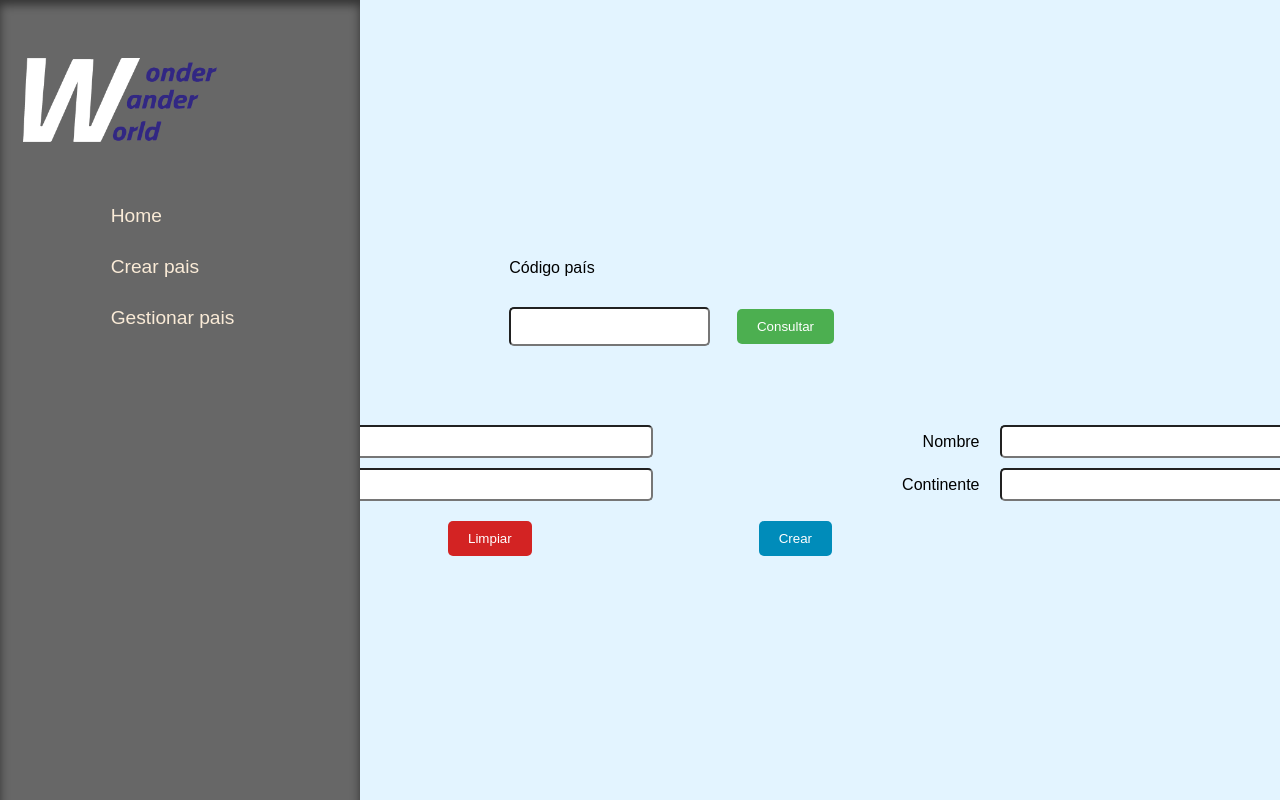
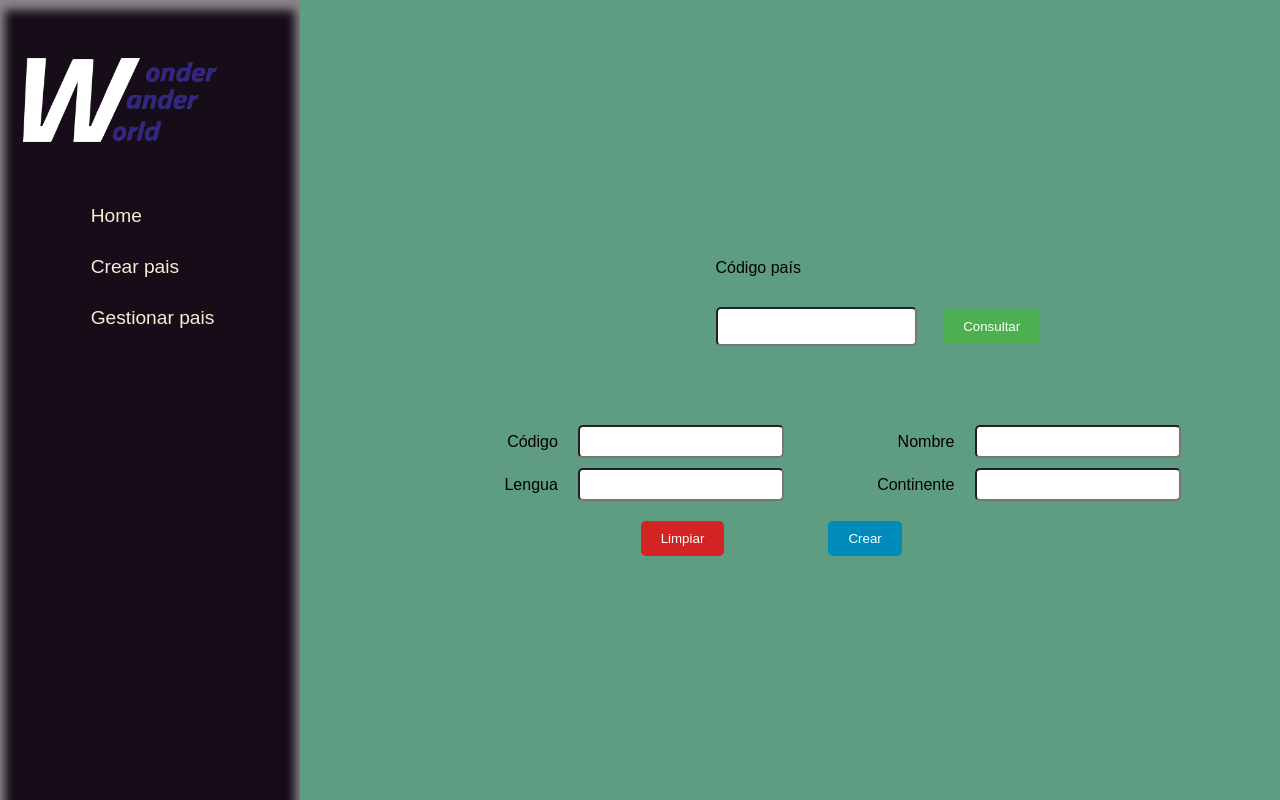
Before and after one commit to LordShadow98/Wonder.Wander.World, a React (Create React App) app: page /crear in a window 1280 px wide. Built offline with nearby package versions, Linux system fonts and the light colour scheme.

Commit message:
Finalizing css details

```diff
--- a/src/App.css
+++ b/src/App.css
@@ -1,22 +1,15 @@
 body {
-  margin: 0;
+  margin: auto;
+  border: none;
+  overflow-x: hidden;
   font-family: "Arial", sans-serif;
-  background-color: #e3f4ff;
   height: 100vh;
 }
 
-.container-app {
-  display: flex;
-  width: 100%;
+.app--container {
+  flex: 1;
+  position: relative;
+  justify-content: center;
+  border: none;
+  background: #5f9d82;
 }
-
-.routes {
-  flex: 1; /* Esto hará que el div ocupe todo el espacio disponible */
-}
-
-.app--container--two {
-  flex: 1;
-  overflow-y: auto;
-}
-
-/* Resto de estilos no cambiados */
--- a/src/App.js
+++ b/src/App.js
@@ -11,17 +11,13 @@ import CountryList from "./components/countryList/CountryList.jsx";
 export default function App() {
   return (
     <Router>
-      <div className="container-app">
+      <div className="app--container">
         <SideBar />
-        <div className="app--container--two">
-          <div className="routes">
-            <Routes>
-              <Route path="/" element={<CountryList/>}/>
-              <Route path="/crear" element={<CountryForm />} />
-              <Route path="/gestionar" element={<CountryManagementForm />} />
-            </Routes>
-          </div>
-        </div>
+        <Routes>
+          <Route path="/" element={<CountryList />} />
+          <Route path="/crear" element={<CountryForm />} />
+          <Route path="/gestionar" element={<CountryManagementForm />} />
+        </Routes>
       </div>
     </Router>
   );
--- a/src/components/countryList/CountryList.css
+++ b/src/components/countryList/CountryList.css
@@ -1,8 +1,7 @@
 /* direccion de la grid */
 .main__content {
-  width: 100%;
-  margin-left: 100px;
-  margin-top: 1rem;
+  margin-left: 55vh; /* Ancho de la barra lateral */
+  margin-right: 10vh;
   display: flex;
   align-items: center;
   flex-direction: column;
--- a/src/components/crudCountry/CountryCreationForm.css
+++ b/src/components/crudCountry/CountryCreationForm.css
@@ -1,27 +1,18 @@
-/* body {
+.creation--country {
   display: flex;
-  justify-content: center;
-  align-items: center;
-  height: 100vh;
-  margin: 0;
-  font-family: "Arial", sans-serif;
-  background-color: #dad8d8;
-  border: 1px red solid;
-} */
-
-.creation--country {
-  /* Contenedor principal con diseño de columna */
-  display: flex;
+  margin-left: 42vh;
+  margin-right: 30vh;
   flex-direction: column;
   align-items: center;
   justify-content: center;
   height: 100vh;
+  width: 68%;
 }
 
 .form--country--code {
   /* Estilo para el formulario de código de país */
   display: flex;
-  margin-left: 100px;
+  margin-left: 250px;
   padding: 35px 10px 35px 0px;
   flex-direction: column;
   align-items: center;
@@ -58,7 +49,7 @@
   grid-template-columns: repeat(4, 1fr);
   grid-template-rows: repeat(2, auto);
   grid-gap: 10px;
-  width: 110%; /* Ancho ajustado para un mejor espaciado */
+  width: 90%; /* Ancho ajustado para ocupar el contenedor padre */
   margin-bottom: 20px;
 }
 
@@ -82,7 +73,7 @@
   /* Contenedor para los botones de Limpiar y Crear */
   display: flex;
   justify-content: space-between;
-  width: 30%; /* Ancho ajustado para un mejor espaciado */
+  width: 100%; /* Ancho ajustado para ocupar el contenedor padre */
   margin-bottom: 20px;
 }
 
@@ -90,14 +81,18 @@
 .btn--create {
   /* Estilo para los botones Limpiar y Crear */
   padding: 10px 20px;
-  background-color: #d32323;
-  color: white;
   border: none;
   border-radius: 5px;
   cursor: pointer;
 }
 
+.btn--clear {
+  background-color: #d32323;
+  color: white;
+}
+
 .btn--create {
   /* Estilo específico para el botón Crear */
   background-color: #008cba;
+  color: white;
 }
--- a/src/components/crudCountry/CountryManagementForm.css
+++ b/src/components/crudCountry/CountryManagementForm.css
@@ -1,15 +1,16 @@
 .managment--country {
   display: flex;
+  margin-left: 50vh;
+  margin-right: 30vh;
   flex-direction: column;
   align-items: center;
   justify-content: center;
   height: 100vh;
-  margin-left: 20vh;
 }
 
 .consul--country {
   display: flex;
-  margin-left: 100px;
+  margin-left: 245px;
   padding: 35px 10px 35px 0px;
   flex-direction: column;
   align-items: flex-end;
@@ -67,7 +68,6 @@
   margin-bottom: 20px;
 }
 
-
 .btn--update {
   padding: 10px 20px;
   background-color: #4b90c9;
--- a/src/components/serchBar/Continents.css
+++ b/src/components/serchBar/Continents.css
@@ -1,14 +1,24 @@
+/* Continents.css */
 
-.ContinentItems { cursor: pointer;}
-.ContinentImg{
-    height: 120px;
-    width: 200px;
-    border-radius: 10px;
-    object-fit: cover;
-    background-color: #ededed;
+.ContinentItems {
+  cursor: pointer;
+  display: inline-block;
+  width: 40%; /* Cada elemento ocupa el 33.33% del ancho del contenedor */
+  box-sizing: border-box;
+  padding: 10px; /* Agrega un espacio entre las imágenes */
+  text-align: center; /* Centra el contenido en el contenedor */
+  margin-bottom: 20px; /* Ajusta el espacio entre las filas */
 }
 
-p{
-margin: 0%;
-color:#6a6a6a
+.ContinentImg {
+  height: 120px;
+  width: 100%;
+  border-radius: 10px;
+  object-fit: cover;
+  background-color: #ededed;
 }
+
+p {
+  margin: 0%;
+  color: #6a6a6a;
+}
--- a/src/components/serchBar/SearchBar.css
+++ b/src/components/serchBar/SearchBar.css
@@ -1,5 +1,7 @@
 .Search {
-  width: 30%;
+  position: relative;
+  width: 35%;
+  margin-top: 1em;
   padding-bottom: 30px;
   margin-bottom: 20px; /* Puedes ajustar el valor según tus necesidades */
 }
@@ -34,7 +36,7 @@ label {
   position: absolute;
   top: 100%;
   background: white;
-  width: 70%;
+  width: 80vh;
   left: 0;
   margin-top: 1rem;
   border-radius: 25px;
--- a/src/components/sideBar/SideBar.css
+++ b/src/components/sideBar/SideBar.css
@@ -1,14 +1,12 @@
 .SideBar {
+  height: 100%;
   position: fixed;
-  top: 0;
-  left: 0;
   display: flex;
+  width: 35vh;
   flex-direction: column;
-  background-color: #676767;
-  height: 100vh;
-  width: 40vh;
-  padding: 20px;
-  box-shadow: inset 0px 5px 10px 0px rgba(0, 0, 0, 0.5);
+  background-color: #160d18;
+  padding: 20px 0px 20px 20px;
+  box-shadow: inset 0px 5px 10px 5px rgba(255, 254, 254, 0.5);
 }
 
 .content-sideBar {
@@ -80,7 +78,6 @@
     gap: 0;
   }
 
-
   .content-sideBar {
     margin: 0;
     flex-direction: column;
--- a/src/components/sideBar/SideBar.jsx
+++ b/src/components/sideBar/SideBar.jsx
@@ -10,7 +10,7 @@ const SideBar = () => {
   };
 
   return (
-    <div className="SideBar debug">
+    <div className="SideBar">
       <section className="Logo">
         <img src={process.env.PUBLIC_URL + '/Logo@0.75x.png'} alt="Logo App" />
       </section>
```
